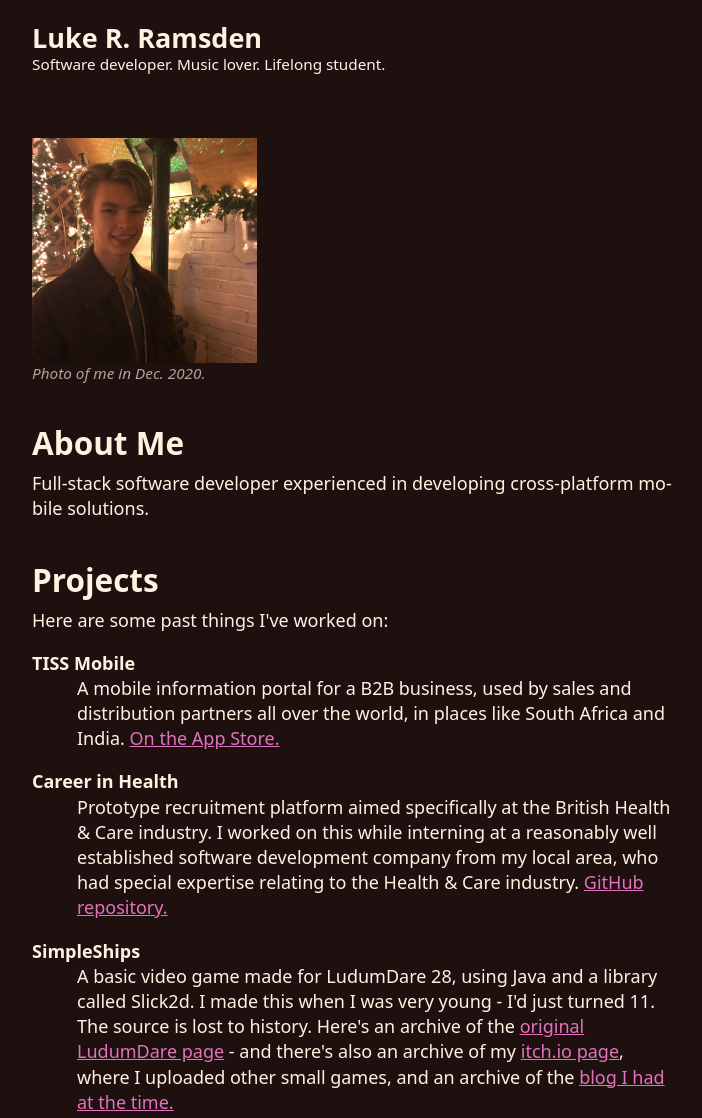
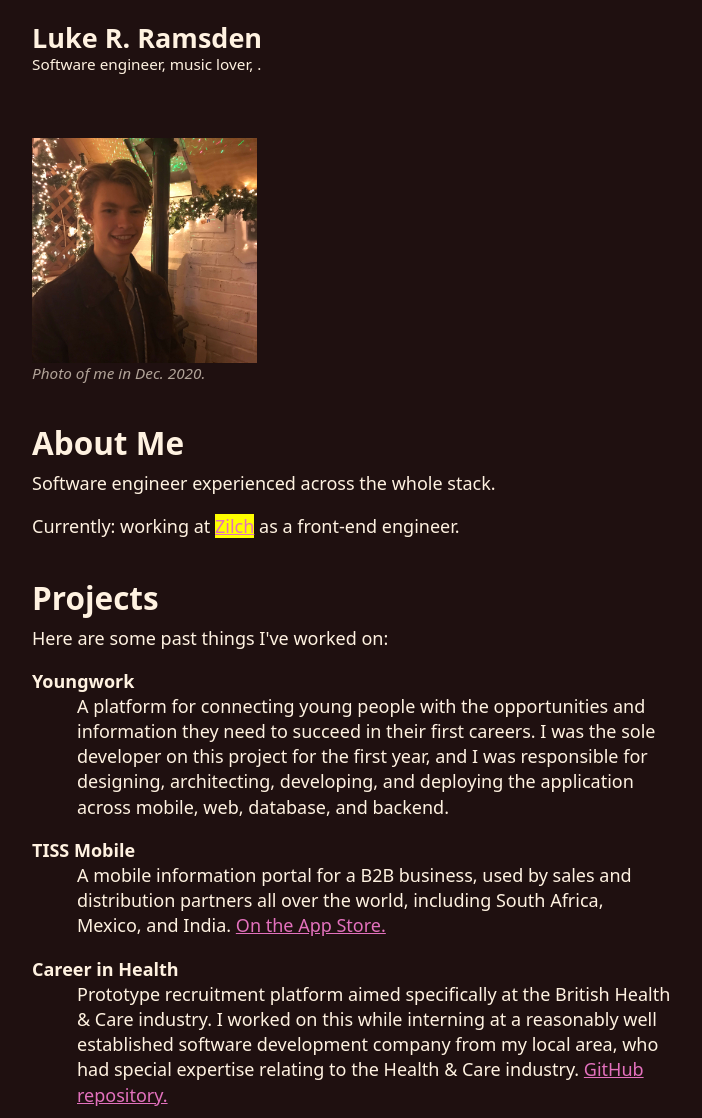
Before and after one commit to lukeramsden/lukeramsden, a website built with Parcel: page src/index.html in a window 1280 px wide. Shown: the top 1118 px of the page, without its empty margins (288-990 px from the left). Built offline with nearby package versions, Linux system fonts and the light colour scheme.

Commit message:
Update index.html

```diff
--- a/src/index.html
+++ b/src/index.html
@@ -6,7 +6,7 @@
 	<meta name="viewport" content="width=device-width, initial-scale=1.0">
 	<meta charset="utf-8">
 	<meta property="og:title" content="Luke R. Ramsden">
-	<meta property="og:description" content="Software developer. Computer hobbyist. Lifelong student.">
+	<meta property="og:description" content="Software Engineer at Zilch">
 	<meta property="og:url" content="https://lukeramsden.com">
 	<meta name="twitter:card" content="summary_large_image">
 	<meta name="twitter:creator" content="@luke8780">
@@ -19,7 +19,7 @@
 <body>
 	<header>
 		<h1>Luke R. Ramsden</h1>
-		<p>Software developer. Music lover. Lifelong student.</p>
+		<p>Software engineer, music lover, .</p>
 	</header>
 
 	<main>
@@ -31,13 +31,19 @@
 		</section>
 		<article>
 			<h2>About Me</h2>
-			<p>Full-stack software developer experienced in developing cross-platform mobile solutions.</p>
+			<p>Software engineer experienced across the whole stack.</p>
+			<p>Currently: working at <mark><a href="https://www.linkedin.com/company/payzilch/">Zilch</a></mark> as a front-end engineer.</p>
 			<h2>Projects</h2>
 			<p>Here are some past things I've worked on:</p>
 			<dl>
+				<dt>Youngwork</dt>
+				<dd>
+					A platform for connecting young people with the opportunities and information they need to succeed in their first careers.
+					I was the sole developer on this project for the first year, and I was responsible for designing, architecting, developing, and deploying the application across mobile, web, database, and backend.
+				</dd>
 				<dt>TISS Mobile</dt>
 				<dd>
-					A mobile information portal for a B2B business, used by sales and distribution partners all over the world, in places like South Africa and India. <a href="https://apps.apple.com/gb/app/tiss-mobile/id1195957571">On the App Store.</a>
+					A mobile information portal for a B2B business, used by sales and distribution partners all over the world, including South Africa, Mexico, and India. <a href="https://apps.apple.com/gb/app/tiss-mobile/id1195957571">On the App Store.</a>
 				</dd>
 				<dt>Career in Health</dt>
 				<dd>
```
